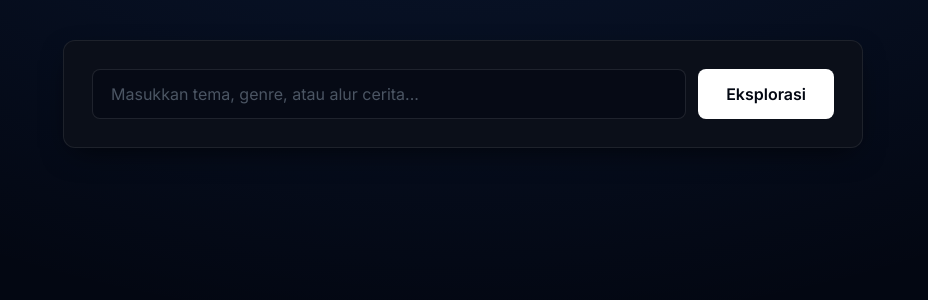
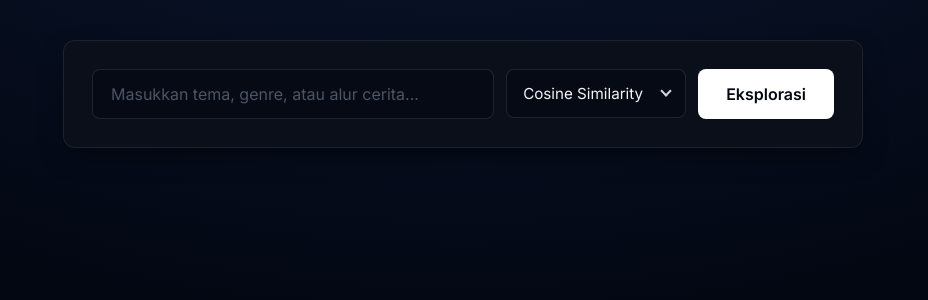
Before and after one commit to fathan3/JejakFiksi, a Flask app: page / in a window 1280 px wide. Shown: the part 147-447 px from the top of the page, without its empty margins (177-1105 px from the left). Run offline with Flask 3, Linux system fonts and the light colour scheme.

Commit message:
feat: add support for selectable retrieval methods and implement index page UI

```diff
--- a/app.py
+++ b/app.py
@@ -73,39 +73,42 @@ docs_tokens, doc_lengths, avgdl, idf_bm25 = hitung_bm25_params(dataset)
 @app.route('/', methods=['GET', 'POST'])
 def index():
     query = ""
+    method = "cosine"
     hasil_cosine = []
     hasil_bm25 = []
     if request.method == 'POST':
         query = request.form.get('keyword')
+        method = request.form.get('method', 'cosine')
         query_tokens = preprocess(query)
 
-        # Calculate Cosine Similarity
-        vektor_query = [query_tokens.count(kata) * idf_map.get(kata, 0) for kata in vocab]
-        for i in range(len(vektor_dokumen)):
-            skor = cosine_similarity(vektor_query, vektor_dokumen[i])
-            if skor > 0:
-                hasil_cosine.append({
-                    "judul": dataset[i]['judul'],
-                    "sinopsis": dataset[i]['sinopsis'],
-                    "skor": round(skor, 4),
-                    "url": dataset[i]['url']
-                })
+        if method == 'cosine':
+            # Calculate Cosine Similarity
+            vektor_query = [query_tokens.count(kata) * idf_map.get(kata, 0) for kata in vocab]
+            for i in range(len(vektor_dokumen)):
+                skor = cosine_similarity(vektor_query, vektor_dokumen[i])
+                if skor > 0:
+                    hasil_cosine.append({
+                        "judul": dataset[i]['judul'],
+                        "sinopsis": dataset[i]['sinopsis'],
+                        "skor": round(skor, 4),
+                        "url": dataset[i]['url']
+                    })
+            hasil_cosine = sorted(hasil_cosine, key=lambda x: x['skor'], reverse=True)[:10]
 
-        # Calculate BM25
-        for i in range(len(dataset)):
-            skor = bm25_score(query_tokens, docs_tokens[i], doc_lengths[i], avgdl, idf_bm25)
-            if skor > 0:
-                hasil_bm25.append({
-                    "judul": dataset[i]['judul'],
-                    "sinopsis": dataset[i]['sinopsis'],
-                    "skor": round(skor, 4),
-                    "url": dataset[i]['url']
-                })
+        elif method == 'bm25':
+            # Calculate BM25
+            for i in range(len(dataset)):
+                skor = bm25_score(query_tokens, docs_tokens[i], doc_lengths[i], avgdl, idf_bm25)
+                if skor > 0:
+                    hasil_bm25.append({
+                        "judul": dataset[i]['judul'],
+                        "sinopsis": dataset[i]['sinopsis'],
+                        "skor": round(skor, 4),
+                        "url": dataset[i]['url']
+                    })
+            hasil_bm25 = sorted(hasil_bm25, key=lambda x: x['skor'], reverse=True)[:10]
 
-        hasil_cosine = sorted(hasil_cosine, key=lambda x: x['skor'], reverse=True)[:10]
-        hasil_bm25 = sorted(hasil_bm25, key=lambda x: x['skor'], reverse=True)[:10]
-
-    return render_template('index.html', query=query, hasil_cosine=hasil_cosine, hasil_bm25=hasil_bm25)
+    return render_template('index.html', query=query, method=method, hasil_cosine=hasil_cosine, hasil_bm25=hasil_bm25)
 
 if __name__ == '__main__':
     app.run(debug=True)
--- a/templates/index.html
+++ b/templates/index.html
@@ -326,20 +326,23 @@
                     <input type="text" name="keyword" class="search-input"
                         placeholder="Masukkan tema, genre, atau alur cerita..." value="{{ query }}" required>
                 </div>
+                <div class="select-wrapper">
+                    <select name="method" class="method-select">
+                        <option value="cosine" {% if method == 'cosine' %}selected{% endif %}>Cosine Similarity</option>
+                        <option value="bm25" {% if method == 'bm25' %}selected{% endif %}>BM25</option>
+                    </select>
+                </div>
                 <button type="submit" class="search-btn">Eksplorasi</button>
             </form>
         </div>
 
         {% if query and (hasil_cosine or hasil_bm25) %}
         <div class="results-header" style="text-align: center; margin-bottom: 30px;">
-            Hasil pencarian untuk "<strong>{{ query }}</strong>"
+            Hasil pencarian untuk "<strong>{{ query }}</strong>" menggunakan {% if method == 'cosine' %}Cosine Similarity{% else %}BM25{% endif %}
         </div>
 
-        <div class="results-container">
-            <!-- Kolom Cosine -->
-            <div class="method-column">
-                <div class="method-column-title">Cosine Similarity</div>
         <div class="results-list">
+            {% if method == 'cosine' %}
                 {% for r in hasil_cosine %}
                 <div class="result-card">
                     <a href="{{ r.url }}" class="result-title" target="_blank">{{ r.judul }}</a>
@@ -352,16 +355,7 @@
                     <div class="result-snippet">{{ r.sinopsis[:250] }}...</div>
                 </div>
                 {% endfor %}
-                    {% if not hasil_cosine %}
-                    <div class="no-results" style="padding: 24px;">Tidak ada hasil</div>
-                    {% endif %}
-                </div>
-            </div>
-
-            <!-- Kolom BM25 -->
-            <div class="method-column">
-                <div class="method-column-title">BM25</div>
-                <div class="results-list">
+            {% elif method == 'bm25' %}
                 {% for r in hasil_bm25 %}
                 <div class="result-card">
                     <a href="{{ r.url }}" class="result-title" target="_blank">{{ r.judul }}</a>
@@ -374,11 +368,7 @@
                     <div class="result-snippet">{{ r.sinopsis[:250] }}...</div>
                 </div>
                 {% endfor %}
-                    {% if not hasil_bm25 %}
-                    <div class="no-results" style="padding: 24px;">Tidak ada hasil</div>
             {% endif %}
-                </div>
-            </div>
         </div>
         {% elif query %}
         <div class="no-results">
```
Lines whose indentation alone changed are shown as unchanged.
